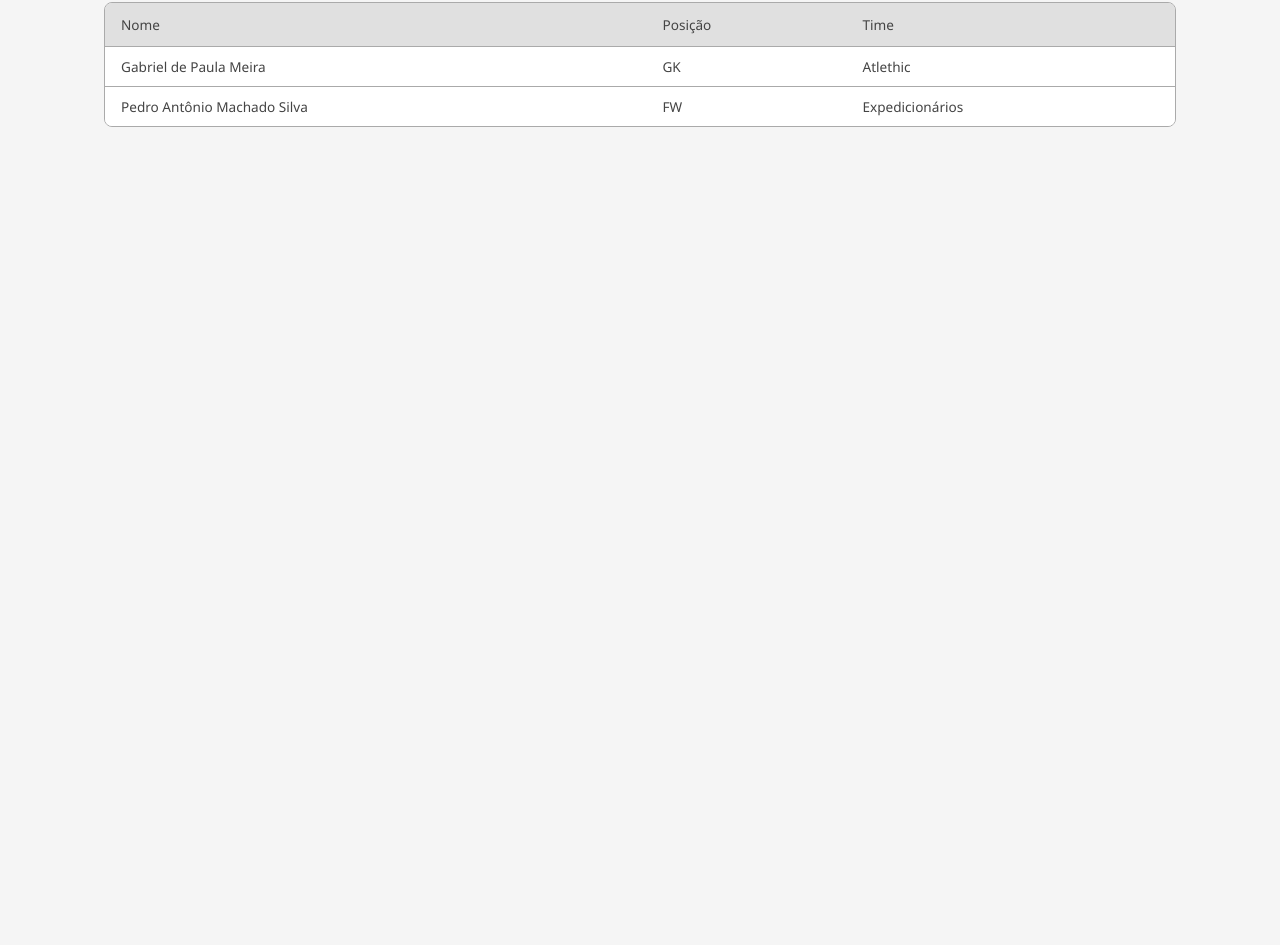
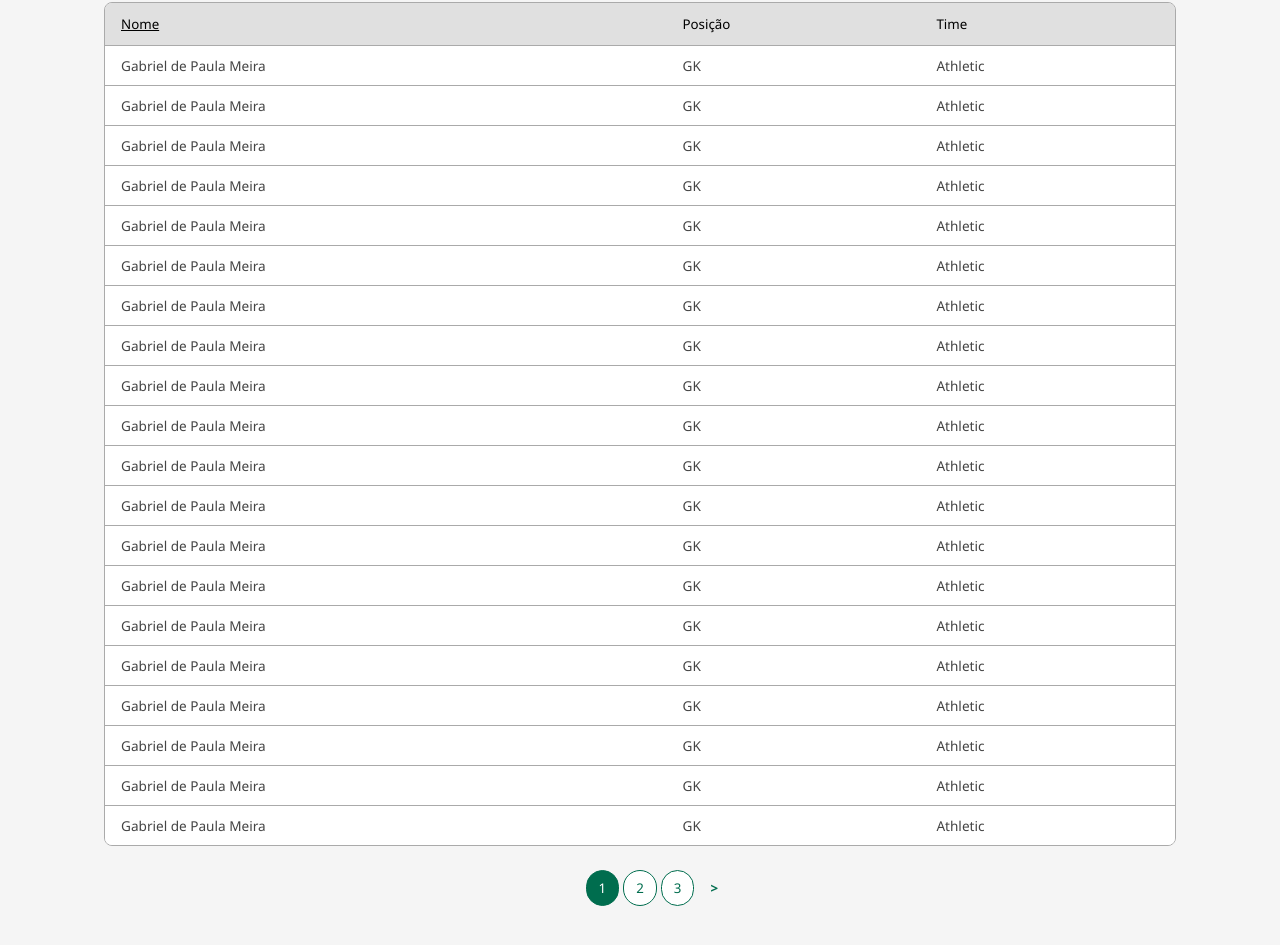
Before and after one commit to gabriel-dp/Brascode, a React (Vite) app: page /jogadores in a window 1280 px wide. Shown: the part 175-1120 px from the top of the page. Before the commit the page ends 800 px from the top, so only its background shows below. Built offline with nearby package versions, Linux system fonts and the light colour scheme.

Commit message:
:sparkles: Add PageNavigator

```diff
--- a/src/components/DataTable/index.tsx
+++ b/src/components/DataTable/index.tsx
@@ -1,23 +1,42 @@
-import { TableContainer, Table } from "./styles";
+import { useEffect, useState } from "react";
+import { useNavigate } from "react-router-dom";
 
-export function TableHeader(props: { header: string[] }) {
+import { TableEntity } from "@/utils/types";
+import PageNavigator from "@/components/PageNavigator";
+
+import { DataTableContainer, TableContainer, Table } from "./styles";
+
+interface TableHeaderI {
+	header: string[];
+	sortIndex: number;
+	handleHeaderButtonClick: (value: number) => void;
+}
+
+function TableHeader(props: TableHeaderI) {
 	return (
 		<thead>
 			<tr>
-				{props.header.map((column) => (
-					<th key={column}>{column}</th>
+				{props.header.map((column, index) => (
+					<th key={column} className={props.sortIndex == index ? "selected" : "unselected"}>
+						<button onClick={() => props.handleHeaderButtonClick(index)}>{column}</button>
+					</th>
 				))}
 			</tr>
 		</thead>
 	);
 }
 
-export function TableBody(props: { body: string[][] }) {
+function TableBody(props: { body: TableEntity[] }) {
+	const navigate = useNavigate();
+	const handleRowClick = (id: string | number) => {
+		navigate(id.toString());
+	};
+
 	return (
 		<tbody>
-			{props.body.map((row, i) => (
-				<tr key={row[i]}>
-					{row.map((column, j) => (
+			{props.body.map((row) => (
+				<tr key={row.id} onClick={() => handleRowClick(row.id)}>
+					{row.data.map((column, j) => (
 						<td key={column[j]}>{column}</td>
 					))}
 				</tr>
@@ -28,16 +47,46 @@ export function TableBody(props: { body: string[][] }) {
 
 interface TableProps {
 	header: string[];
-	body: string[][];
+	body: TableEntity[];
+	sortIndex?: number;
 }
 
 export default function DataTable(props: TableProps) {
+	const [sortIndex, setSortIndex] = useState(props.sortIndex ?? 0);
+	const [body, setBody] = useState(props.body);
+	const [intervalBody, setIntervalBody] = useState<typeof body>([]);
+
+	const MAX_PAGE_LENGTH = 20;
+	const [page, PageComponent] = PageNavigator({ length: body.length, max_per_page: MAX_PAGE_LENGTH, interval: 1 });
+
+	// Controls the interval that will be displayed in the actual page
+	useEffect(() => {
+		setIntervalBody(body.slice(MAX_PAGE_LENGTH * (page - 1), Math.min(body.length, MAX_PAGE_LENGTH * page)));
+	}, [page, body]);
+
+	// Controls Header interactions
+	const handleHeaderButtonClick = (index: number) => {
+		let newBody: typeof body;
+		if (sortIndex != index) {
+			// Sort based on the desired column
+			newBody = [...body.sort((a, b) => a.data[index].localeCompare(b.data[index]))];
+			setSortIndex(index);
+		} else {
+			// Reverse sorting
+			newBody = body.slice().reverse();
+		}
+		setBody(newBody);
+	};
+
 	return (
-		<TableContainer>
-			<Table>
-				<TableHeader header={props.header} />
-				<TableBody body={props.body} />
-			</Table>
-		</TableContainer>
+		<DataTableContainer>
+			<TableContainer>
+				<Table>
+					<TableHeader header={props.header} sortIndex={sortIndex} handleHeaderButtonClick={handleHeaderButtonClick} />
+					<TableBody body={intervalBody} />
+				</Table>
+			</TableContainer>
+			<PageComponent />
+		</DataTableContainer>
 	);
 }
--- a/src/components/DataTable/styles.ts
+++ b/src/components/DataTable/styles.ts
@@ -1,4 +1,11 @@
 import styled from "styled-components";
+
+export const DataTableContainer = styled.div`
+	width: 100%;
+	display: flex;
+	flex-direction: column;
+	align-items: center;
+`;
 
 export const TableContainer = styled.div`
 	width: 100%;
@@ -18,9 +25,22 @@ export const Table = styled.table`
 		background-color: ${(props) => props.theme.lightgray};
 
 		th {
-			padding: 0.75rem 1rem;
 			font-weight: normal;
 			text-align: left;
+
+			&.selected {
+				* {
+					text-decoration: underline;
+				}
+			}
+
+			button {
+				padding: 0.75rem 1rem;
+				border: none;
+				background-color: transparent;
+				height: 100%;
+				cursor: pointer;
+			}
 		}
 	}
 
@@ -28,16 +48,20 @@ export const Table = styled.table`
 		width: 100%;
 		background-color: ${(props) => props.theme.white};
 
+		tr {
+			cursor: pointer;
+			&:hover {
+				background-color: ${(props) => props.theme.primaryHighlight};
+				color: ${(props) => props.theme.primaryText};
+			}
+		}
+
 		td {
 			padding: 0.625rem 1rem;
 			border-top: 1px solid ${(props) => props.theme.gray};
 		}
 	}
 
-	* {
-		transition: all 0.25s ease-in-out;
-	}
-
 	@media (max-width: 480px) {
 		font-size: 0.75rem;
 	}
--- /dev/null
+++ b/src/components/PageNavigator/index.tsx
@@ -0,0 +1,64 @@
+import { useState } from "react";
+
+import { NavigatorContainer } from "./styles";
+
+interface PageNavigatorI {
+	length: number;
+	max_per_page: number;
+	interval: number;
+}
+
+export default function PageNavigator(props: PageNavigatorI): [number, () => JSX.Element] {
+	const [page, setPage] = useState(1);
+
+	const getMaxPage = () => {
+		return Math.ceil(props.length / props.max_per_page);
+	};
+
+	const pageIncrement = () => {
+		if (page < getMaxPage()) setPage(page + 1);
+	};
+
+	const pageDecrement = () => {
+		if (page > 1) setPage(page - 1);
+	};
+
+	const handlePageButtonClick = (index: number) => {
+		setPage(index);
+	};
+
+	const generatePageInterval = () => {
+		let initial = Math.max(1, page - props.interval);
+		let final = Math.min(getMaxPage(), page + props.interval);
+		if (page - props.interval < 1) {
+			final = Math.min(getMaxPage(), final + Math.abs(1 - page - props.interval));
+		} else if (page + props.interval > getMaxPage()) {
+			initial = Math.max(1, initial - Math.abs(getMaxPage() - page - props.interval));
+		}
+
+		return Array.from({ length: final - initial + 1 }, (_, index) => initial + index);
+	};
+
+	function PageComponent() {
+		return (
+			<NavigatorContainer>
+				<button className={page == 1 ? "navigator disabled" : "navigator"} onClick={pageDecrement}>
+					{"<"}
+				</button>
+				{generatePageInterval().map((index) => (
+					<button
+						key={index}
+						className={index == page ? "number actual" : "number"}
+						onClick={() => handlePageButtonClick(index)}>
+						{index}
+					</button>
+				))}
+				<button className={page == getMaxPage() ? "navigator disabled" : "navigator"} onClick={pageIncrement}>
+					{">"}
+				</button>
+			</NavigatorContainer>
+		);
+	}
+
+	return [page, PageComponent];
+}
--- /dev/null
+++ b/src/components/PageNavigator/styles.ts
@@ -0,0 +1,39 @@
+import styled from "styled-components";
+
+export const NavigatorContainer = styled.div`
+	margin: 1.5rem 0;
+	display: flex;
+	flex-direction: row;
+	gap: 0.25rem;
+
+	button {
+		border: none;
+		cursor: pointer;
+
+		&.number {
+			padding: 0.5rem 0.75rem;
+			border-radius: 100rem;
+			background-color: ${(props) => props.theme.white};
+			border: 1px solid ${(props) => props.theme.primary};
+			color: ${(props) => props.theme.primary};
+			transition: all 0.25s ease;
+
+			&:hover,
+			&.actual {
+				background-color: ${(props) => props.theme.primary} !important;
+				color: ${(props) => props.theme.primaryText} !important;
+			}
+		}
+
+		&.navigator {
+			padding: 0.5rem 0.75rem;
+			background-color: transparent;
+			color: ${(props) => props.theme.primary};
+			font-weight: bold;
+
+			&.disabled {
+				color: transparent !important;
+			}
+		}
+	}
+`;
--- a/src/data/players.json
+++ b/src/data/players.json
@@ -2,27 +2,167 @@
 	"players": [
 		{
 			"id": "1",
-			"name": "Gabriel de Paula Meira",
-			"nickname": "de Paula",
-			"birthdate": "2004-06-19T07:40:00.000Z",
-			"country": "BR",
-			"weight": 67.5,
-			"height": 185,
-			"position": "GK",
-			"foot": "R",
-			"team": "Atlethic"
+			"data": ["Gabriel de Paula Meira", "GK", "Athletic"]
+		},
+		{
+			"id": "3",
+			"data": ["Gabriel de Paula Meira", "GK", "Athletic"]
+		},
+		{
+			"id": "4",
+			"data": ["Gabriel de Paula Meira", "GK", "Athletic"]
+		},
+		{
+			"id": "5",
+			"data": ["Gabriel de Paula Meira", "GK", "Athletic"]
+		},
+		{
+			"id": "6",
+			"data": ["Gabriel de Paula Meira", "GK", "Athletic"]
+		},
+		{
+			"id": "7",
+			"data": ["Gabriel de Paula Meira", "GK", "Athletic"]
+		},
+		{
+			"id": "8",
+			"data": ["Gabriel de Paula Meira", "GK", "Athletic"]
+		},
+		{
+			"id": "9",
+			"data": ["Gabriel de Paula Meira", "GK", "Athletic"]
+		},
+		{
+			"id": "10",
+			"data": ["Gabriel de Paula Meira", "GK", "Athletic"]
+		},
+		{
+			"id": "11",
+			"data": ["Gabriel de Paula Meira", "GK", "Athletic"]
+		},
+		{
+			"id": "12",
+			"data": ["Gabriel de Paula Meira", "GK", "Athletic"]
+		},
+		{
+			"id": "13",
+			"data": ["Gabriel de Paula Meira", "GK", "Athletic"]
+		},
+		{
+			"id": "14",
+			"data": ["Gabriel de Paula Meira", "GK", "Athletic"]
+		},
+		{
+			"id": "15",
+			"data": ["Gabriel de Paula Meira", "GK", "Athletic"]
+		},
+		{
+			"id": "16",
+			"data": ["Gabriel de Paula Meira", "GK", "Athletic"]
+		},
+		{
+			"id": "17",
+			"data": ["Gabriel de Paula Meira", "GK", "Athletic"]
+		},
+		{
+			"id": "18",
+			"data": ["Gabriel de Paula Meira", "GK", "Athletic"]
+		},
+		{
+			"id": "19",
+			"data": ["Gabriel de Paula Meira", "GK", "Athletic"]
+		},
+		{
+			"id": "60",
+			"data": ["Gabriel de Paula Meira", "GK", "Athletic"]
+		},
+		{
+			"id": "61",
+			"data": ["Gabriel de Paula Meira", "GK", "Athletic"]
+		},
+		{
+			"id": "62",
+			"data": ["Gabriel de Paula Meira", "GK", "Athletic"]
+		},
+		{
+			"id": "63",
+			"data": ["Gabriel de Paula Meira", "GK", "Athletic"]
+		},
+		{
+			"id": "64",
+			"data": ["Gabriel de Paula Meira", "GK", "Athletic"]
+		},
+		{
+			"id": "65",
+			"data": ["Gabriel de Paula Meira", "GK", "Athletic"]
+		},
+		{
+			"id": "66",
+			"data": ["Gabriel de Paula Meira", "GK", "Athletic"]
+		},
+		{
+			"id": "67",
+			"data": ["Gabriel de Paula Meira", "GK", "Athletic"]
+		},
+		{
+			"id": "68",
+			"data": ["Gabriel de Paula Meira", "GK", "Athletic"]
+		},
+		{
+			"id": "69",
+			"data": ["Gabriel de Paula Meira", "GK", "Athletic"]
+		},
+		{
+			"id": "20",
+			"data": ["Gabriel de Paula Meira", "GK", "Athletic"]
+		},
+		{
+			"id": "21",
+			"data": ["Gabriel de Paula Meira", "GK", "Athletic"]
+		},
+		{
+			"id": "22",
+			"data": ["Gabriel de Paula Meira", "GK", "Athletic"]
+		},
+		{
+			"id": "23",
+			"data": ["Gabriel de Paula Meira", "GK", "Athletic"]
+		},
+		{
+			"id": "24",
+			"data": ["Gabriel de Paula Meira", "GK", "Athletic"]
+		},
+		{
+			"id": "25",
+			"data": ["Gabriel de Paula Meira", "GK", "Athletic"]
+		},
+		{
+			"id": "26",
+			"data": ["Gabriel de Paula Meira", "GK", "Athletic"]
+		},
+		{
+			"id": "27",
+			"data": ["Gabriel de Paula Meira", "GK", "Athletic"]
+		},
+		{
+			"id": "28",
+			"data": ["Gabriel de Paula Meira", "GK", "Athletic"]
+		},
+		{
+			"id": "29",
+			"data": ["Gabriel de Paula Meira", "GK", "Athletic"]
+		},
+		{
+			"id": "30",
+			"data": ["Gabriel de Paula Meira", "GK", "Athletic"]
 		},
 		{
 			"id": "2",
-			"name": "Pedro Antônio Machado Silva",
-			"nickname": "Machado",
-			"birthdate": "2002-01-01T01:15:00.000Z",
-			"country": "BR",
-			"weight": 65,
-			"height": 175,
-			"position": "FW",
-			"foot": "L",
-			"team": "Expedicionários"
+			"data": ["Pedro Antônio Machado Silva", "FW", "Expedicionários"]
+		},
+		{
+			"id": "82",
+			"data": ["Pedro Antônio Machado Silva", "FW", "Expedicionários"]
 		}
 	]
 }
--- a/src/pages/Players/index.tsx
+++ b/src/pages/Players/index.tsx
@@ -1,23 +1,17 @@
 import { useState, useEffect } from "react";
 
-import { Entity } from "@/utils/types";
+import { MenuEntity } from "@/utils/types";
+import useSearchTimeout from "@/hooks/useSearchTimeout";
 import DataTable from "@/components/DataTable";
+import DropdownOptions from "@/components/DropdownOptions";
 import Searchbar from "@/components/Searchbar";
 import data from "@/data/players.json";
 
 import { PlayersContainer, FilterContainer, Filter } from "./styles";
-import DropdownOptions from "@/components/DropdownOptions";
-import useSearchTimeout from "@/hooks/useSearchTimeout";
-
-interface PlayerI {
-	name: string;
-	position: string;
-	team: string;
-}
 
 export default function Players() {
 	const [playerName, setPlayerName, playerNameTimed] = useSearchTimeout(1000);
-	const [team, setTeam] = useState<Entity | null>(null);
+	const [team, setTeam] = useState<MenuEntity | null>(null);
 
 	useEffect(() => {
 		console.log(playerNameTimed, team);
@@ -29,11 +23,7 @@ export default function Players() {
 		team: "Time",
 	};
 
-	const PlayerTableBody: string[][] = data.players.map((player) => {
-		return Object.keys(PlayerTableHeader).map((property) => player[property as keyof PlayerI]);
-	});
-
-	const teams: Entity[] = [
+	const teams: MenuEntity[] = [
 		{ id: "Vasco da Gama", text: "Vasco da Gama" },
 		{ id: "Botafogo", text: "Botafogo" },
 		{ id: "Flamengo", text: "Flamengo" },
@@ -60,7 +50,7 @@ export default function Players() {
 					/>
 				</Filter>
 			</FilterContainer>
-			<DataTable header={Object.values(PlayerTableHeader)} body={PlayerTableBody} />
+			<DataTable header={Object.values(PlayerTableHeader)} body={data.players} />
 		</PlayersContainer>
 	);
 }
```
Also changed, not shown: src/components/DropdownOptions/index.tsx (+8 -8 lines), src/utils/types.ts (+6 -1 lines).
